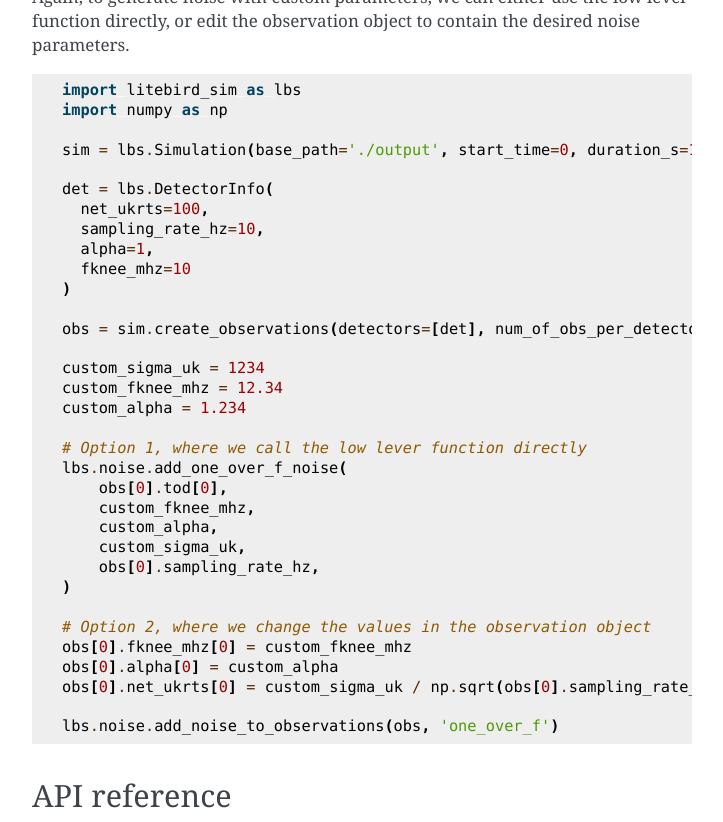
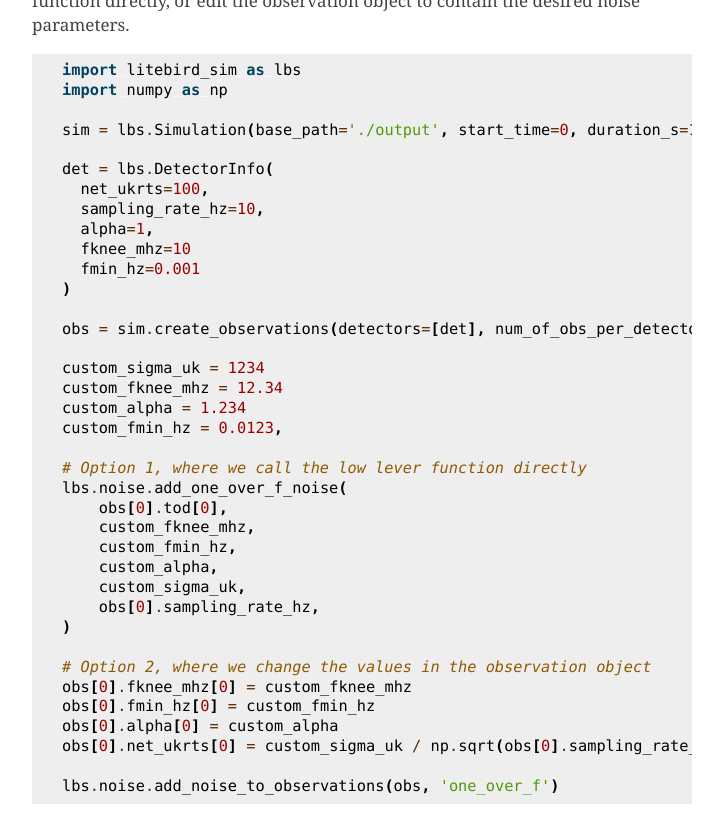
Before and after one commit to litebird/litebird_sim, a Sphinx documentation site: the page built from docs/source/timeordered.rst, in a window 1280 px wide and 900 px high, scrolled down 3951 px, cut to the strip 0-822 px from the top of the window. Shown: the whole strip, without its empty margins (388-1111 px from the left). Built offline with Sphinx 7.4.7, drawn with Linux system fonts in a browser that asks for light colours.

Commit message:
documentation fixed

```diff
--- a/docs/source/timeordered.rst
+++ b/docs/source/timeordered.rst
@@ -220,6 +219,7 @@ Again, to generate noise with custom parameters, we can either use the low level
      sampling_rate_hz=10,
      alpha=1,
      fknee_mhz=10
+     fmin_hz=0.001
    )
 
    obs = sim.create_observations(detectors=[det], num_of_obs_per_detector=1)
@@ -227,11 +227,13 @@ Again, to generate noise with custom parameters, we can either use the low level
    custom_sigma_uk = 1234
    custom_fknee_mhz = 12.34
    custom_alpha = 1.234
+   custom_fmin_hz = 0.0123,
 
    # Option 1, where we call the low lever function directly
    lbs.noise.add_one_over_f_noise(
        obs[0].tod[0],
        custom_fknee_mhz,
+       custom_fmin_hz,
        custom_alpha,
        custom_sigma_uk,
        obs[0].sampling_rate_hz,
@@ -239,6 +241,7 @@ Again, to generate noise with custom parameters, we can either use the low level
 
    # Option 2, where we change the values in the observation object
    obs[0].fknee_mhz[0] = custom_fknee_mhz
+   obs[0].fmin_hz[0] = custom_fmin_hz
    obs[0].alpha[0] = custom_alpha
    obs[0].net_ukrts[0] = custom_sigma_uk / np.sqrt(obs[0].sampling_rate_hz)
 
```
Also changed, not shown: other parts of docs/source/timeordered.rst (+0 -1 lines).
